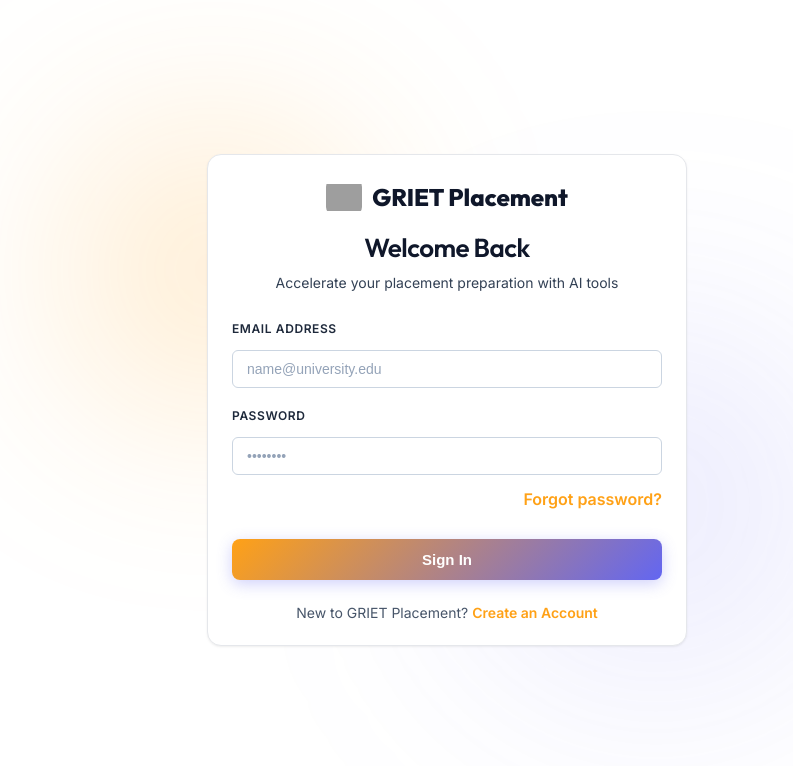
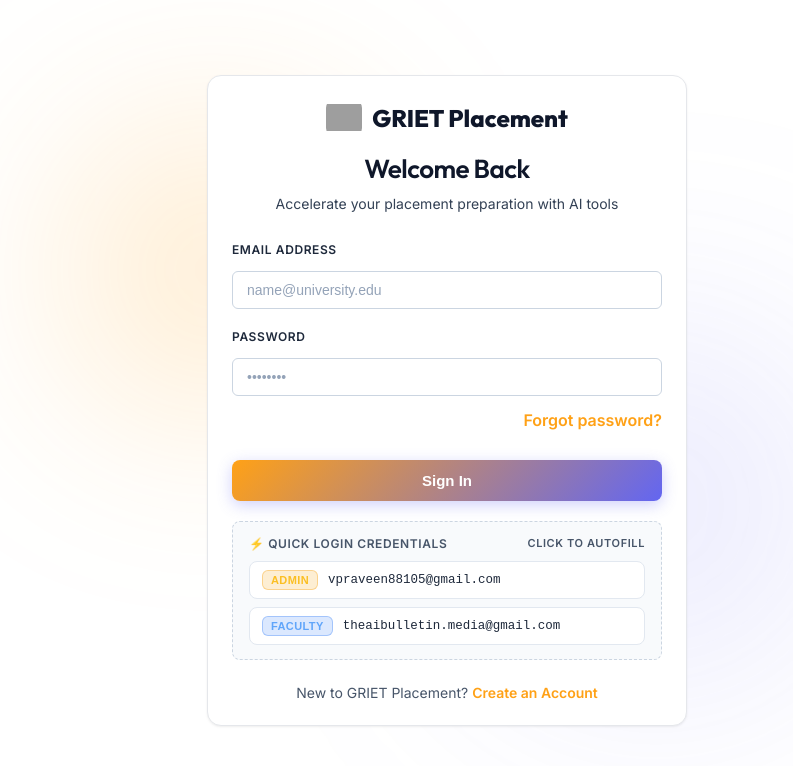
Before and after one commit to BaimuthakalaAjayKumar/Placement-Guide, a React (Vite) app in the folder frontend/: page /login in a window 1280 px wide. Shown: the top 766 px of the page, without its empty margins (193-986 px from the left). Built offline with nearby package versions, Linux system fonts and the light colour scheme; no server answers; grey boxes are pictures that could not be loaded.

Commit message:
Add default Administrator and Faculty accounts with quick-fill login

```diff
--- a/frontend/src/pages/Auth.css
+++ b/frontend/src/pages/Auth.css
@@ -210,3 +210,102 @@
   border-color: var(--primary);
   color: #ffffff !important;
 }
+
+/* Quick Fill Default Credentials */
+.demo-accounts-box {
+  margin-top: 20px;
+  padding: 14px 16px;
+  background: rgba(255, 255, 255, 0.03);
+  border: 1px dashed rgba(255, 255, 255, 0.12);
+  border-radius: var(--border-radius-sm);
+  display: flex;
+  flex-direction: column;
+  gap: 10px;
+}
+
+.demo-accounts-label {
+  display: flex;
+  align-items: center;
+  justify-content: space-between;
+  font-size: 12px;
+  font-weight: 600;
+  color: var(--text-secondary);
+  text-transform: uppercase;
+  letter-spacing: 0.6px;
+}
+
+.demo-accounts-grid {
+  display: flex;
+  flex-direction: column;
+  gap: 8px;
+}
+
+.demo-account-pill {
+  display: flex;
+  align-items: center;
+  gap: 10px;
+  padding: 8px 12px;
+  background: rgba(255, 255, 255, 0.04);
+  border: 1px solid rgba(255, 255, 255, 0.08);
+  border-radius: 8px;
+  cursor: pointer;
+  transition: all 0.2s cubic-bezier(0.4, 0, 0.2, 1);
+  text-align: left;
+  width: 100%;
+}
+
+.demo-account-pill:hover {
+  background: rgba(255, 255, 255, 0.08);
+  border-color: rgba(255, 255, 255, 0.2);
+  transform: translateY(-1px);
+}
+
+.demo-pill-badge {
+  font-size: 11px;
+  font-weight: 700;
+  padding: 3px 8px;
+  border-radius: 6px;
+  text-transform: uppercase;
+  letter-spacing: 0.4px;
+  flex-shrink: 0;
+}
+
+.demo-pill-badge.admin-badge {
+  background: rgba(245, 158, 11, 0.18);
+  color: #fbbf24;
+  border: 1px solid rgba(245, 158, 11, 0.35);
+}
+
+.demo-pill-badge.faculty-badge {
+  background: rgba(59, 130, 246, 0.18);
+  color: #60a5fa;
+  border: 1px solid rgba(59, 130, 246, 0.35);
+}
+
+.demo-pill-text {
+  font-size: 12.5px;
+  color: var(--text-primary, #e2e8f0);
+  font-family: monospace;
+  overflow: hidden;
+  text-overflow: ellipsis;
+  white-space: nowrap;
+}
+
+[data-theme="light"] .demo-accounts-box {
+  background: #f8fafc;
+  border-color: #cbd5e1;
+}
+
+[data-theme="light"] .demo-account-pill {
+  background: #ffffff;
+  border-color: #e2e8f0;
+}
+
+[data-theme="light"] .demo-account-pill:hover {
+  background: #f1f5f9;
+  border-color: #94a3b8;
+}
+
+[data-theme="light"] .demo-pill-text {
+  color: #1e293b;
+}
--- a/frontend/src/pages/Login.jsx
+++ b/frontend/src/pages/Login.jsx
@@ -28,12 +28,20 @@ const Login = () => {
     if (result.success) {
       if (result.user && result.user.role === 'admin') {
         navigate('/admin');
+      } else if (result.user && result.user.role === 'faculty') {
+        navigate('/faculty');
       } else {
         navigate('/dashboard');
       }
     } else {
       setError(result.error || 'Invalid credentials. Please try again.');
     }
+  };
+
+  const handleQuickFill = (demoEmail, demoPassword) => {
+    setEmail(demoEmail);
+    setPassword(demoPassword);
+    setError('');
   };
 
   return (
@@ -99,6 +107,33 @@ const Login = () => {
           </button>
         </form>
 
+        <div className="demo-accounts-box">
+          <div className="demo-accounts-label">
+            <span>⚡ Quick Login Credentials</span>
+            <small style={{ fontSize: '11px', color: 'var(--text-muted)' }}>Click to autofill</small>
+          </div>
+          <div className="demo-accounts-grid">
+            <button
+              type="button"
+              className="demo-account-pill"
+              onClick={() => handleQuickFill('vpraveen88105@gmail.com', 'Praveen@1234')}
+              title="Click to autofill Administrator credentials"
+            >
+              <span className="demo-pill-badge admin-badge">Admin</span>
+              <span className="demo-pill-text">vpraveen88105@gmail.com</span>
+            </button>
+            <button
+              type="button"
+              className="demo-account-pill"
+              onClick={() => handleQuickFill('theaibulletin.media@gmail.com', 'Ajay@1234')}
+              title="Click to autofill Faculty credentials"
+            >
+              <span className="demo-pill-badge faculty-badge">Faculty</span>
+              <span className="demo-pill-text">theaibulletin.media@gmail.com</span>
+            </button>
+          </div>
+        </div>
+
         <div className="auth-footer">
           <span>New to GRIET Placement? </span>
           <Link to="/register" className="auth-link">Create an Account</Link>
```
Also changed, not shown: 1 other file (tests, documents, lock files or other folders).
